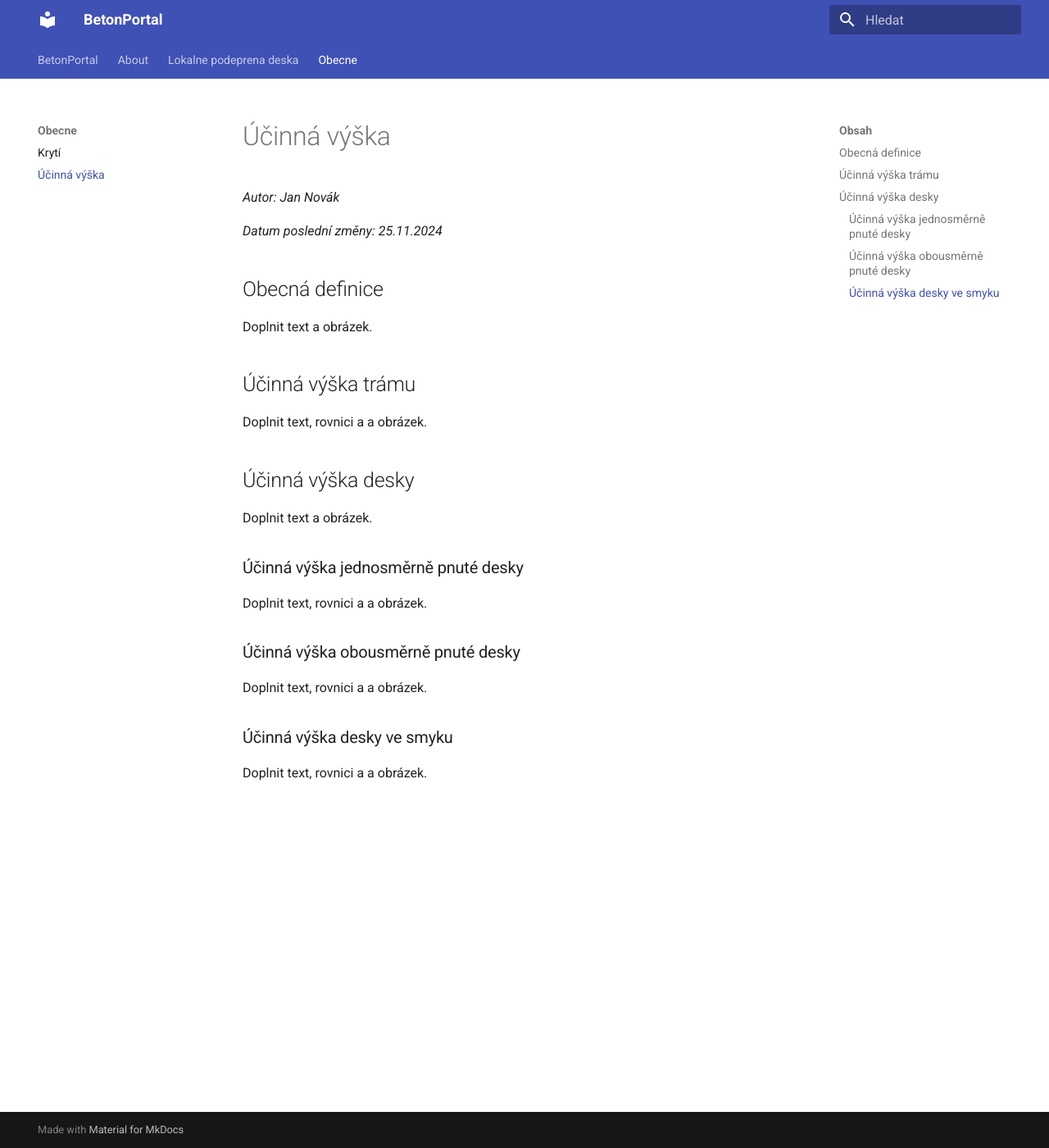
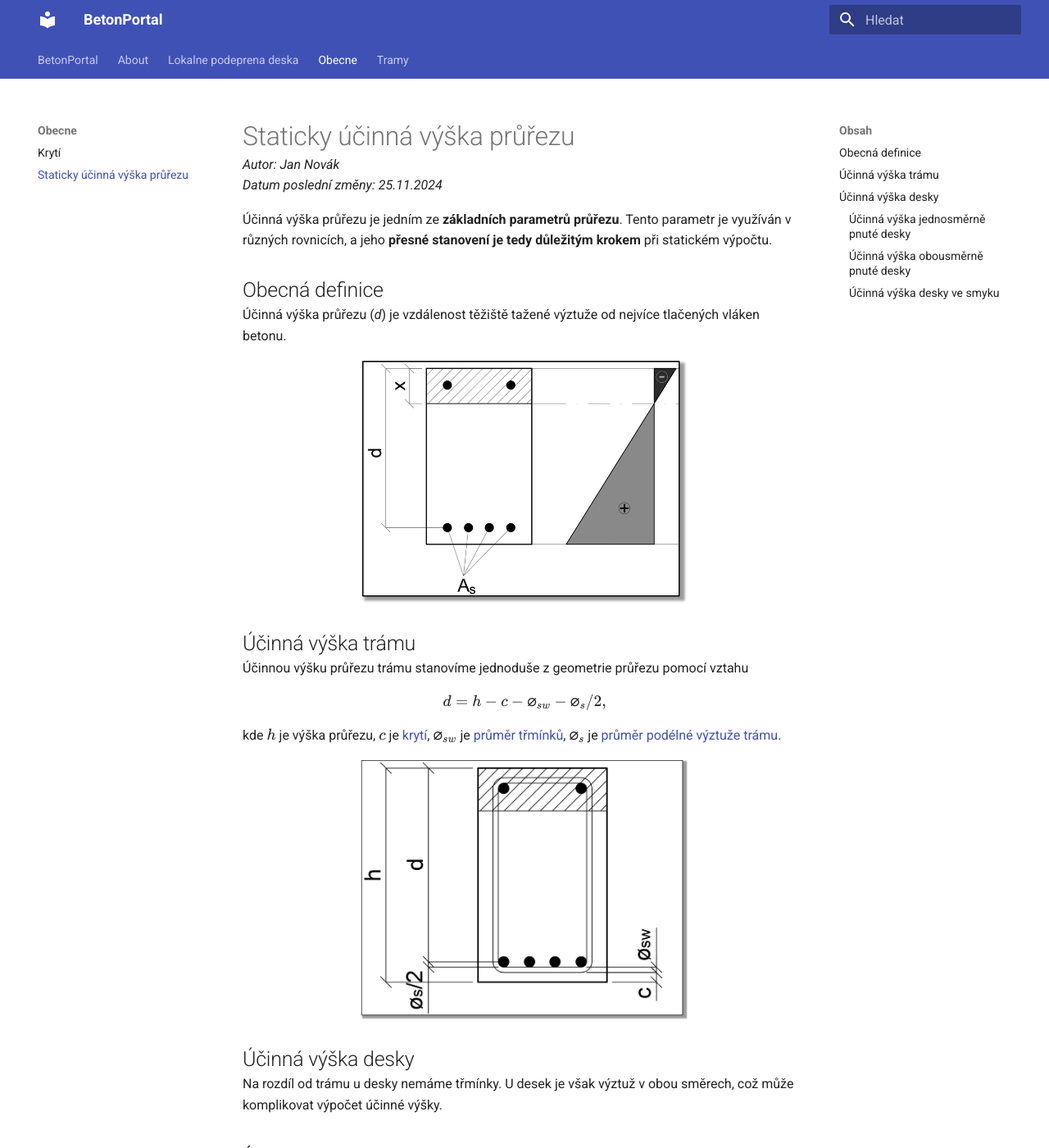
Before and after one commit to betonwiki/betonwiki, an MkDocs documentation site: the page built from docs/obecne/ucinna_vyska.md, in a window 1280 px wide and 1400 px high. Shown: the whole window at 82% size. Built offline with MkDocs 1.6.1 and Material for MkDocs 9.7.7, drawn with Linux system fonts in a browser that asks for light colours; some of the changed text lies outside the part shown.

Commit message:
ucinna vyska, css, latex

```diff
--- /dev/null
+++ b/docs/javascripts/katex.js
@@ -0,0 +1,10 @@
+document$.subscribe(({ body }) => {
+  renderMathInElement(body, {
+    delimiters: [
+      { left: "$$",  right: "$$",  display: true },
+      { left: "$",   right: "$",   display: false },
+      { left: "\\(", right: "\\)", display: false },
+      { left: "\\[", right: "\\]", display: true }
+    ],
+  })
+})
--- a/docs/obecne/ucinna_vyska.md
+++ b/docs/obecne/ucinna_vyska.md
@@ -1,22 +1,52 @@
-# Účinná výška
-_Autor: Jan Novák_
+# Staticky účinná výška průřezu
+*Autor: Jan Novák*
+*Datum poslední změny: 25.11.2024*
 
-_Datum poslední změny: 25.11.2024_
+Účinná výška průřezu je jedním ze **základních parametrů průřezu**.
+Tento parametr je využíván v různých rovnicích, a jeho **přesné stanovení je tedy důležitým krokem** při statickém výpočtu.
 
 ## Obecná definice
-Doplnit text a obrázek.
+Účinná výška průřezu (*d*) je vzdálenost těžiště tažené výztuže od nejvíce tlačených vláken betonu.
+
+<img src="ucinna_vyska_1.png" class="center-image" style="width: 400px;"/>
 
 ## Účinná výška trámu
-Doplnit text, rovnici a a obrázek.
+Účinnou výšku průřezu trámu stanovíme jednoduše z geometrie průřezu pomocí vztahu
+$$
+d = h - c - ⌀_{sw} - ⌀_s/2,
+$$
+kde
+$h$ je výška průřezu,
+$c$ je [krytí](kryti.md),
+$⌀_{sw}$ je [průměr třmínků](),
+$⌀_s$ je [průměr podélné výztuže trámu]().
+
+<img src="ucinna_vyska_tram.png" class="center-image" style="width: 400px;"/>
 
 ## Účinná výška desky
-Doplnit text a obrázek.
+Na rozdíl od trámu u desky nemáme třmínky. U desek je však výztuž v obou směrech, což může komplikovat výpočet účinné výšky.
 
 ### Účinná výška jednosměrně pnuté desky
-Doplnit text, rovnici a a obrázek.
+Účinná výška jednosměrně pnuté desky se určí pomocí vztahu
+$$
+d = h - c - ⌀_s/2,
+$$
+kde
+$h$ je tloušťka desky,
+$c$ je [krytí](kryti.md),
+$⌀_s$ je [průměr hlavní nosné výztuže desky]().
+
+<img src="ucinna_vyska_deska.png" class="center-image" style="width: 400px;"/>
 
 ### Účinná výška obousměrně pnuté desky
-Doplnit text, rovnici a a obrázek.
+Doplnit text.
+
+$$
+d_1 = h - c - ⌀_{s,2} - ⌀_{s,1}/2, \\
+d_2 = h - c - ⌀_{s,2}/2,
+$$
+
+<img src="ucinna_vyska_deska_dvoj.png" class="center-image" style="width: 400px;"/>
 
 ### Účinná výška desky ve smyku
 Doplnit text, rovnici a a obrázek.
--- /dev/null
+++ b/docs/stylesheets/extra.css
@@ -0,0 +1,18 @@
+.md-typeset h1 {
+    margin-block-end: 0em !important; /* Adjust this value to decrease/increase the space */
+}
+
+.md-typeset h2 {
+    margin-top: 30px;
+    margin-bottom: 0px;
+}
+
+.md-typeset p {
+    margin-top: 0; /* Removes the space before paragraphs */
+}
+
+.center-image {
+    display: block;
+    margin-left: auto;
+    margin-right: auto;
+}
--- a/mkdocs.yml
+++ b/mkdocs.yml
@@ -12,6 +12,22 @@ theme:
     - navigation.instant  # Instant navigation without full page reload
     - navigation.tracking  # Highlights the active section
 
+markdown_extensions:
+  - pymdownx.arithmatex:
+      generic: true
+
+extra_javascript:
+  - javascripts/katex.js
+  - https://unpkg.com/katex@0/dist/katex.min.js
+  - https://unpkg.com/katex@0/dist/contrib/auto-render.min.js
+
+extra_css:
+  - stylesheets/extra.css
+  - https://unpkg.com/katex@0/dist/katex.min.css
+
+
+
+
 #nav:
 #  - Home: index.md
 #  - Průřez:
```
Also changed, not shown: docs/lokalne_podeprena_deska/protlaceni.md (+1 -1 lines), docs/obecne/kryti.md (+1 -1 lines), docs/obecne/ucinna_vyska/ucinna_vyska_1.png (added), docs/obecne/ucinna_vyska/ucinna_vyska_deska.png (added), docs/obecne/ucinna_vyska/ucinna_vyska_deska_dvoj.png (added), docs/obecne/ucinna_vyska/ucinna_vyska_tram.png (added), docs/tramy/prumer_vyztuze.md (added).
